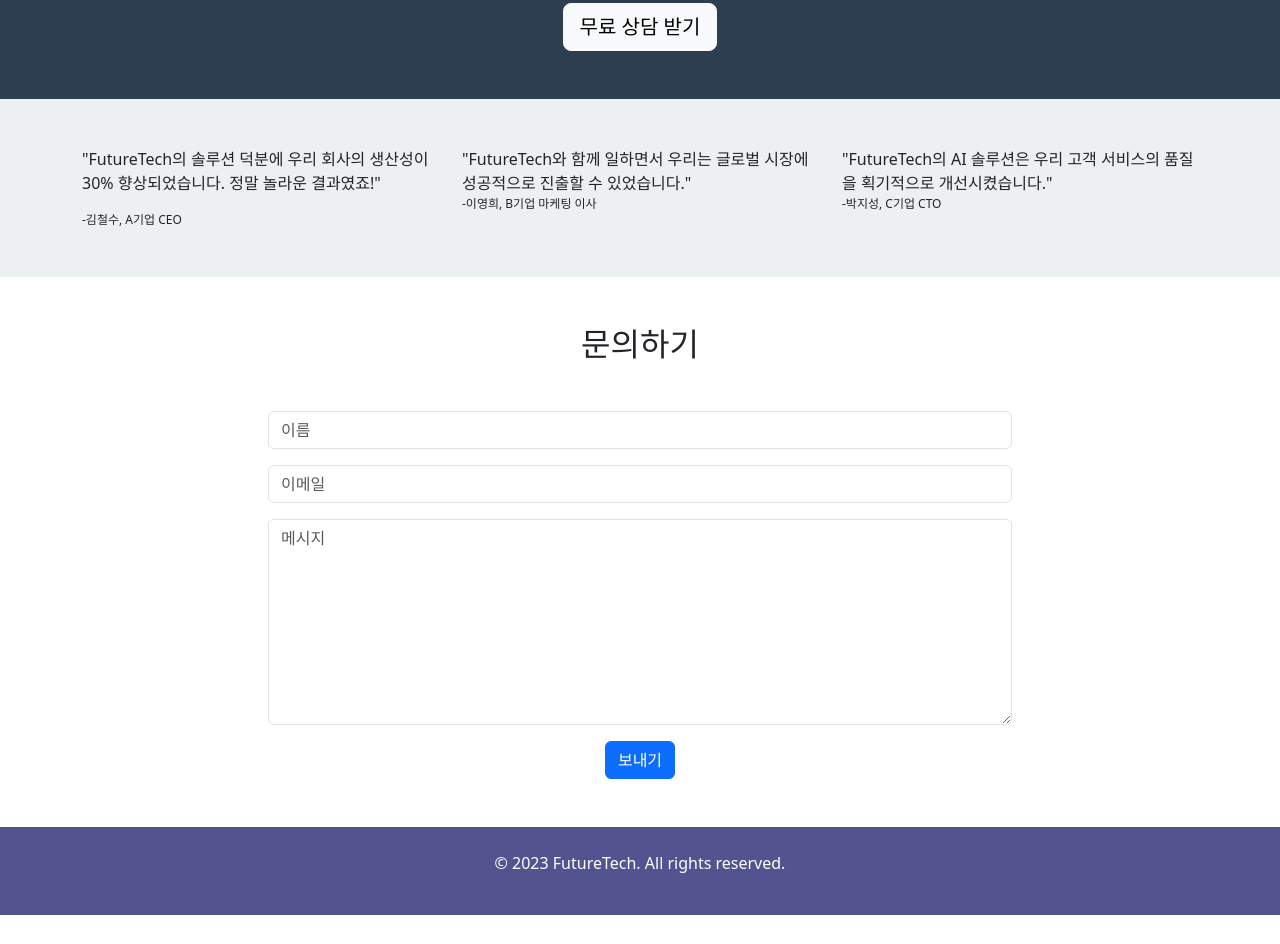
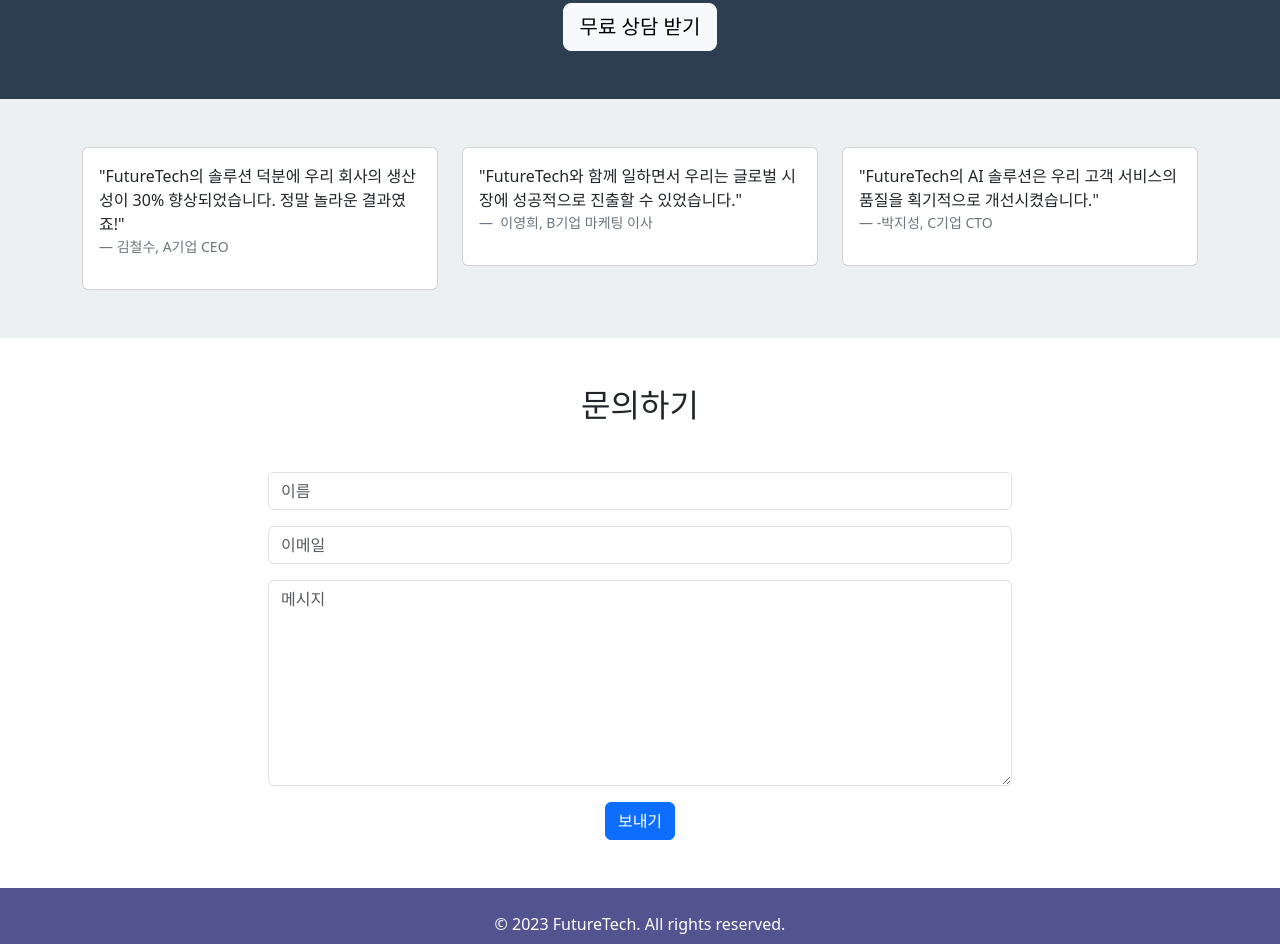
Before and after one commit to tripoli3/LDTERERE, a plain HTML site: page index.html in a window 1280 px wide. Shown: the part 1414-2358 px from the top of the page. Before the commit the page ends 2329 px from the top, so only its background shows below. Drawn offline with nearby package versions, Linux system fonts and the light colour scheme.

Commit message:
0905시작

```diff
--- a/index.html
+++ b/index.html
@@ -146,29 +146,39 @@
         <div class="container">
           <div class="row">
             <div class="col-4">
+              <div class="card">
                 <div class="card-body">
                   <p>
                     "FutureTech의 솔루션 덕분에 우리 회사의 생산성이 30%
                     향상되었습니다. 정말 놀라운 결과였죠!"
                   </p>
+                  <footer class="blockquote-footer">김철수, A기업 CEO</footer>
                 </div>
-              <p class="font-small fw-lighter no-margin">-김철수, A기업 CEO</p>
+              </div>
             </div>
             <div class="col-4">
-              <p class="no-margin">
+              <div class="card">
+                <div class="card-body">
+                  <p>
                     "FutureTech와 함께 일하면서 우리는 글로벌 시장에 성공적으로
                     진출할 수 있었습니다."
                   </p>
-              <p class="font-small fw-lighter no-margin">
-                -이영희, B기업 마케팅 이사
-              </p>
+                  <footer class="blockquote-footer">
+                    이영희, B기업 마케팅 이사
+                  </footer>
+                </div>
+              </div>
             </div>
             <div class="col-4">
-              <p class="no-margin">
-                "FutureTech의 AI 솔루션은 우리 고객 서비스의 품질을 획기적으로
-                개선시켰습니다."
+              <div class="card">
+                <div class="card-body">
+                  <p>
+                    "FutureTech의 AI 솔루션은 우리 고객 서비스의 품질을
+                    획기적으로 개선시켰습니다."
                   </p>
-              <p class="font-small fw-lighter no-margin">-박지성, C기업 CTO</p>
+                  <footer class="blockquote-footer">-박지성, C기업 CTO</footer>
+                </div>
+              </div>
             </div>
           </div>
         </div>
```
Lines whose indentation alone changed are shown as unchanged.
